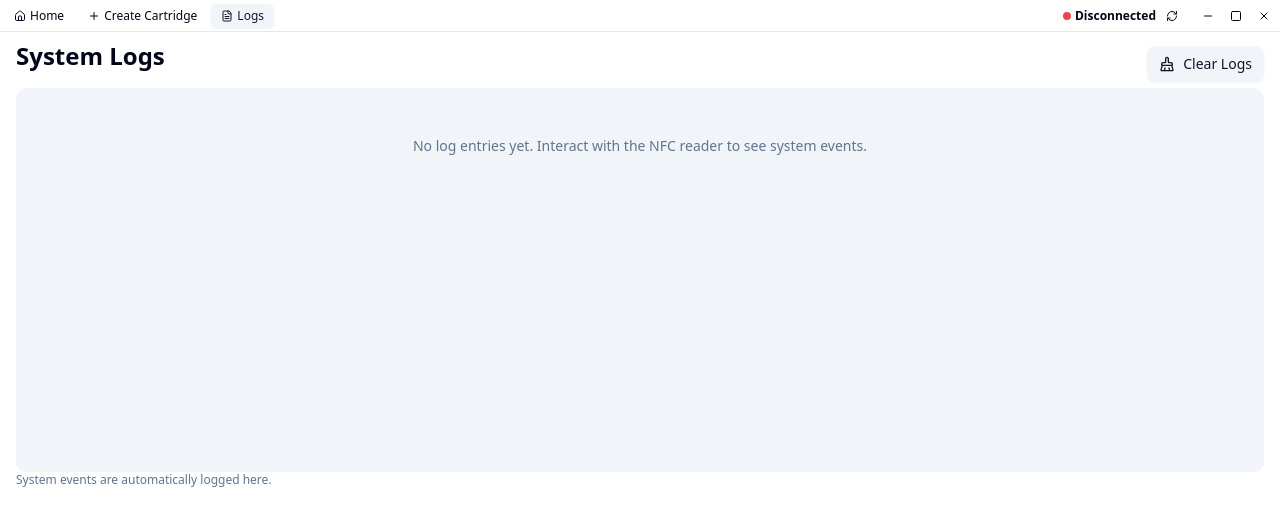
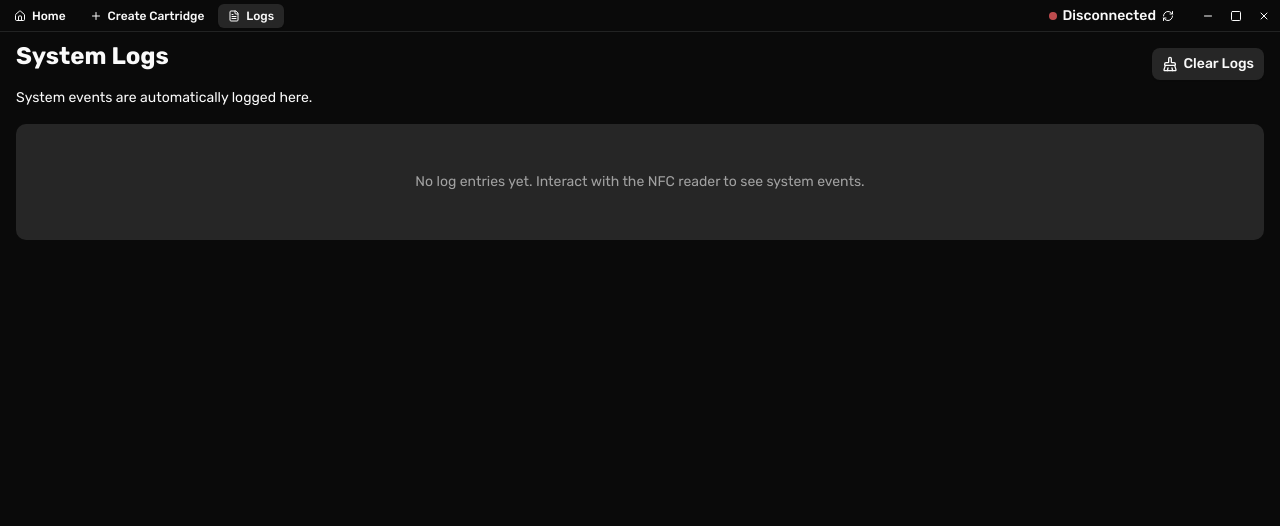
Before and after one commit to dishwasher-detergent/retro-launcher, a React (Vite) app: page /logs in a window 1280 px wide. Shown: the top 526 px of the page. Built offline with nearby package versions, Linux system fonts and the light colour scheme.

Commit message:
update font

```diff
--- a/index.html
+++ b/index.html
@@ -4,6 +4,13 @@
     <meta charset="UTF-8" />
     <link rel="icon" type="image/svg+xml" href="/vite.svg" />
     <meta name="viewport" content="width=device-width, initial-scale=1.0" />
+    <link rel="preconnect" href="https://fonts.googleapis.com" />
+    <link rel="preconnect" href="https://fonts.gstatic.com" crossorigin />
+    <link
+      href="https://fonts.googleapis.com/css2?family=Rubik:ital,wght@0,300..900;1,300..900&display=swap"
+      rel="stylesheet"
+    />
+
     <title>Retro Launcher</title>
   </head>
   <body>
--- a/src/components/layout.tsx
+++ b/src/components/layout.tsx
@@ -8,9 +8,9 @@ interface LayoutProps {
 
 export function Layout({ children }: LayoutProps) {
   return (
-    <div className="min-h-screen bg-background">
+    <div className="min-h-screen dark bg-background">
       <Navigation />
-      <main className="pt-10 px-4 pb-4">{children}</main>
+      <main className="pt-10 px-4 pb-4 text-foreground">{children}</main>
     </div>
   );
 }
--- a/src/components/navigation.tsx
+++ b/src/components/navigation.tsx
@@ -36,16 +36,17 @@ export function Navigation() {
               const Icon = item.icon;
 
               return (
-                <Link key={item.path} to={item.path} className="no-drag">
-                  <Button
-                    variant={isActive ? "secondary" : "ghost"}
-                    size="sm"
-                    className="h-6 text-xs flex items-center gap-1 rounded-sm"
-                  >
+                <Button
+                  variant={isActive ? "secondary" : "ghost"}
+                  size="sm"
+                  className="h-6 text-xs rounded-sm"
+                  asChild
+                >
+                  <Link key={item.path} to={item.path} className="no-drag">
                     <Icon className="size-3" />
                     {item.label}
-                  </Button>
-                </Link>
+                  </Link>
+                </Button>
               );
             })}
           </div>
--- a/src/components/status.tsx
+++ b/src/components/status.tsx
@@ -44,23 +44,24 @@ export function NFCStatusIndicator() {
   };
 
   return (
-    <div className="flex flex-row gap-1 items-center no-drag">
-      <div
-        className={`h-2 w-2 rounded-full animate-pulse ${
-          nfcStatus.connected ? "bg-emerald-600" : "bg-destructive"
-        }`}
-      />
-      <p className="font-semibold text-xs">
-        {nfcStatus.connected ? "Connected" : "Disconnected"}
-      </p>
-      {!nfcStatus.connected && (
+    <div className="no-drag h-full flex items-center">
+      {nfcStatus.connected ? (
+        <div className="flex flex-row gap-1 items-center no-drag">
+          <div className="size-2 rounded-full animate-pulse bg-emerald-600" />
+          <p className="font-semibold text-xs text-foreground">
+            {nfcStatus.connected ? "Connected" : "Disconnected"}
+          </p>
+        </div>
+      ) : (
         <Button
           variant="ghost"
           size="sm"
-          className="h-6 w-6 p-0 hover:bg-muted rounded-sm"
           onClick={handleReconnect}
-          title="Reconnect NFC"
+          title="Reconnect"
+          className="h-6"
         >
+          <div className="size-2 rounded-full animate-pulse bg-destructive" />
+          Disconnected
           <LucideRefreshCw className="size-3" />
         </Button>
       )}
--- a/src/components/ui/button.tsx
+++ b/src/components/ui/button.tsx
@@ -17,8 +17,7 @@ const buttonVariants = cva(
           "border bg-background shadow-xs hover:bg-accent hover:text-accent-foreground dark:bg-input/30 dark:border-input dark:hover:bg-input/50",
         secondary:
           "bg-secondary text-secondary-foreground shadow-xs hover:bg-secondary/80",
-        ghost:
-          "hover:bg-accent hover:text-accent-foreground dark:hover:bg-accent/50",
+        ghost: "hover:bg-accent dark:hover:bg-accent/50 text-accent-foreground",
         link: "text-primary underline-offset-4 hover:underline",
       },
       size: {
--- a/src/components/ui/input.tsx
+++ b/src/components/ui/input.tsx
@@ -8,7 +8,7 @@ function Input({ className, type, ...props }: React.ComponentProps<"input">) {
       type={type}
       data-slot="input"
       className={cn(
-        "file:text-foreground placeholder:text-muted-foreground selection:bg-primary selection:text-primary-foreground dark:bg-input/30 border-input flex h-9 w-full min-w-0 rounded-md border bg-transparent px-3 py-1 text-base shadow-xs transition-[color,box-shadow] outline-none file:inline-flex file:h-7 file:border-0 file:bg-transparent file:text-sm file:font-medium disabled:pointer-events-none disabled:cursor-not-allowed disabled:opacity-50 md:text-sm bg-background",
+        "file:text-foreground placeholder:text-muted-foreground selection:bg-primary selection:text-primary-foreground dark:bg-input/30 border-input flex h-9 w-full min-w-0 rounded-md border px-3 py-1 shadow-xs transition-[color,box-shadow] outline-none file:inline-flex file:h-7 file:border-0 file:bg-transparent file:text-sm file:font-medium disabled:pointer-events-none disabled:cursor-not-allowed disabled:opacity-50 text-sm bg-background",
         "focus-visible:border-ring focus-visible:ring-ring/50 focus-visible:ring-[3px]",
         "aria-invalid:ring-destructive/20 dark:aria-invalid:ring-destructive/40 aria-invalid:border-destructive",
         className
--- a/src/global.css
+++ b/src/global.css
@@ -4,72 +4,73 @@
 @custom-variant dark (&:is(.dark *));
 
 :root {
-  --radius: 0.625rem;
+  --radius: 0.65rem;
   --background: oklch(1 0 0);
-  --foreground: oklch(0.129 0.042 264.695);
+  --foreground: oklch(0.145 0 0);
   --card: oklch(1 0 0);
-  --card-foreground: oklch(0.129 0.042 264.695);
+  --card-foreground: oklch(0.145 0 0);
   --popover: oklch(1 0 0);
-  --popover-foreground: oklch(0.129 0.042 264.695);
-  --primary: oklch(0.208 0.042 265.755);
-  --primary-foreground: oklch(0.984 0.003 247.858);
-  --secondary: oklch(0.968 0.007 247.896);
-  --secondary-foreground: oklch(0.208 0.042 265.755);
-  --muted: oklch(0.968 0.007 247.896);
-  --muted-foreground: oklch(0.554 0.046 257.417);
-  --accent: oklch(0.968 0.007 247.896);
-  --accent-foreground: oklch(0.208 0.042 265.755);
+  --popover-foreground: oklch(0.145 0 0);
+  --primary: oklch(0.205 0 0);
+  --primary-foreground: oklch(0.985 0 0);
+  --secondary: oklch(0.97 0 0);
+  --secondary-foreground: oklch(0.205 0 0);
+  --muted: oklch(0.97 0 0);
+  --muted-foreground: oklch(0.556 0 0);
+  --accent: oklch(0.97 0 0);
+  --accent-foreground: oklch(0.205 0 0);
   --destructive: oklch(0.577 0.245 27.325);
-  --border: oklch(0.929 0.013 255.508);
-  --input: oklch(0.929 0.013 255.508);
-  --ring: oklch(0.704 0.04 256.788);
+  --border: oklch(0.922 0 0);
+  --input: oklch(0.922 0 0);
+  --ring: oklch(0.708 0 0);
   --chart-1: oklch(0.646 0.222 41.116);
   --chart-2: oklch(0.6 0.118 184.704);
   --chart-3: oklch(0.398 0.07 227.392);
   --chart-4: oklch(0.828 0.189 84.429);
   --chart-5: oklch(0.769 0.188 70.08);
-  --sidebar: oklch(0.984 0.003 247.858);
-  --sidebar-foreground: oklch(0.129 0.042 264.695);
-  --sidebar-primary: oklch(0.208 0.042 265.755);
-  --sidebar-primary-foreground: oklch(0.984 0.003 247.858);
-  --sidebar-accent: oklch(0.968 0.007 247.896);
-  --sidebar-accent-foreground: oklch(0.208 0.042 265.755);
-  --sidebar-border: oklch(0.929 0.013 255.508);
-  --sidebar-ring: oklch(0.704 0.04 256.788);
+  --radius: 0.625rem;
+  --sidebar: oklch(0.985 0 0);
+  --sidebar-foreground: oklch(0.145 0 0);
+  --sidebar-primary: oklch(0.205 0 0);
+  --sidebar-primary-foreground: oklch(0.985 0 0);
+  --sidebar-accent: oklch(0.97 0 0);
+  --sidebar-accent-foreground: oklch(0.205 0 0);
+  --sidebar-border: oklch(0.922 0 0);
+  --sidebar-ring: oklch(0.708 0 0);
 }
 
 .dark {
-  --background: oklch(0.129 0.042 264.695);
-  --foreground: oklch(0.984 0.003 247.858);
-  --card: oklch(0.208 0.042 265.755);
-  --card-foreground: oklch(0.984 0.003 247.858);
-  --popover: oklch(0.208 0.042 265.755);
-  --popover-foreground: oklch(0.984 0.003 247.858);
-  --primary: oklch(0.929 0.013 255.508);
-  --primary-foreground: oklch(0.208 0.042 265.755);
-  --secondary: oklch(0.279 0.041 260.031);
-  --secondary-foreground: oklch(0.984 0.003 247.858);
-  --muted: oklch(0.279 0.041 260.031);
-  --muted-foreground: oklch(0.704 0.04 256.788);
-  --accent: oklch(0.279 0.041 260.031);
-  --accent-foreground: oklch(0.984 0.003 247.858);
+  --background: oklch(0.145 0 0);
+  --foreground: oklch(0.985 0 0);
+  --card: oklch(0.205 0 0);
+  --card-foreground: oklch(0.985 0 0);
+  --popover: oklch(0.205 0 0);
+  --popover-foreground: oklch(0.985 0 0);
+  --primary: oklch(0.922 0 0);
+  --primary-foreground: oklch(0.205 0 0);
+  --secondary: oklch(0.269 0 0);
+  --secondary-foreground: oklch(0.985 0 0);
+  --muted: oklch(0.269 0 0);
+  --muted-foreground: oklch(0.708 0 0);
+  --accent: oklch(0.269 0 0);
+  --accent-foreground: oklch(0.985 0 0);
   --destructive: oklch(0.704 0.191 22.216);
   --border: oklch(1 0 0 / 10%);
   --input: oklch(1 0 0 / 15%);
-  --ring: oklch(0.551 0.027 264.364);
+  --ring: oklch(0.556 0 0);
   --chart-1: oklch(0.488 0.243 264.376);
   --chart-2: oklch(0.696 0.17 162.48);
   --chart-3: oklch(0.769 0.188 70.08);
   --chart-4: oklch(0.627 0.265 303.9);
   --chart-5: oklch(0.645 0.246 16.439);
-  --sidebar: oklch(0.208 0.042 265.755);
-  --sidebar-foreground: oklch(0.984 0.003 247.858);
+  --sidebar: oklch(0.205 0 0);
+  --sidebar-foreground: oklch(0.985 0 0);
   --sidebar-primary: oklch(0.488 0.243 264.376);
-  --sidebar-primary-foreground: oklch(0.984 0.003 247.858);
-  --sidebar-accent: oklch(0.279 0.041 260.031);
-  --sidebar-accent-foreground: oklch(0.984 0.003 247.858);
+  --sidebar-primary-foreground: oklch(0.985 0 0);
+  --sidebar-accent: oklch(0.269 0 0);
+  --sidebar-accent-foreground: oklch(0.985 0 0);
   --sidebar-border: oklch(1 0 0 / 10%);
-  --sidebar-ring: oklch(0.551 0.027 264.364);
+  --sidebar-ring: oklch(0.556 0 0);
 }
 
 @layer base {
@@ -123,6 +124,10 @@
   }
   body {
     @apply bg-background text-foreground;
+    font-family: "Rubik", sans-serif;
+    font-optical-sizing: auto;
+    font-weight: 400;
+    font-style: normal;
   }
 }
 
--- a/src/pages/logs.tsx
+++ b/src/pages/logs.tsx
@@ -58,13 +58,15 @@ export function LogsPage() {
     <>
       <div className="flex items-center justify-between">
         <h1 className="text-2xl font-bold mb-4">System Logs</h1>
-        <Button variant="secondary" onClick={clearLogs}>
+        <Button variant="secondary" size="sm" onClick={clearLogs}>
           <LucideBrushCleaning />
           Clear Logs
         </Button>
       </div>
-
-      <div className="bg-muted rounded-lg p-4 h-96 overflow-y-auto">
+      <p className="mb-4 text-sm">
+        System events are automatically logged here.
+      </p>
+      <div className="bg-muted rounded-lg p-4 max-h-96 overflow-y-auto">
         {notifications.map((notification, index) => (
           <p
             key={index}
@@ -80,10 +82,6 @@ export function LogsPage() {
           </p>
         )}
       </div>
-
-      <div className="text-xs text-muted-foreground">
-        <p>System events are automatically logged here.</p>
-      </div>
     </>
   );
 }
```
Also changed, not shown: src/components/preview.tsx (renamed from src/components/ui/preview.tsx, +2 -5 lines), src/components/writer.tsx (+13 -14 lines), src/pages/home.tsx (+12 -27 lines).
